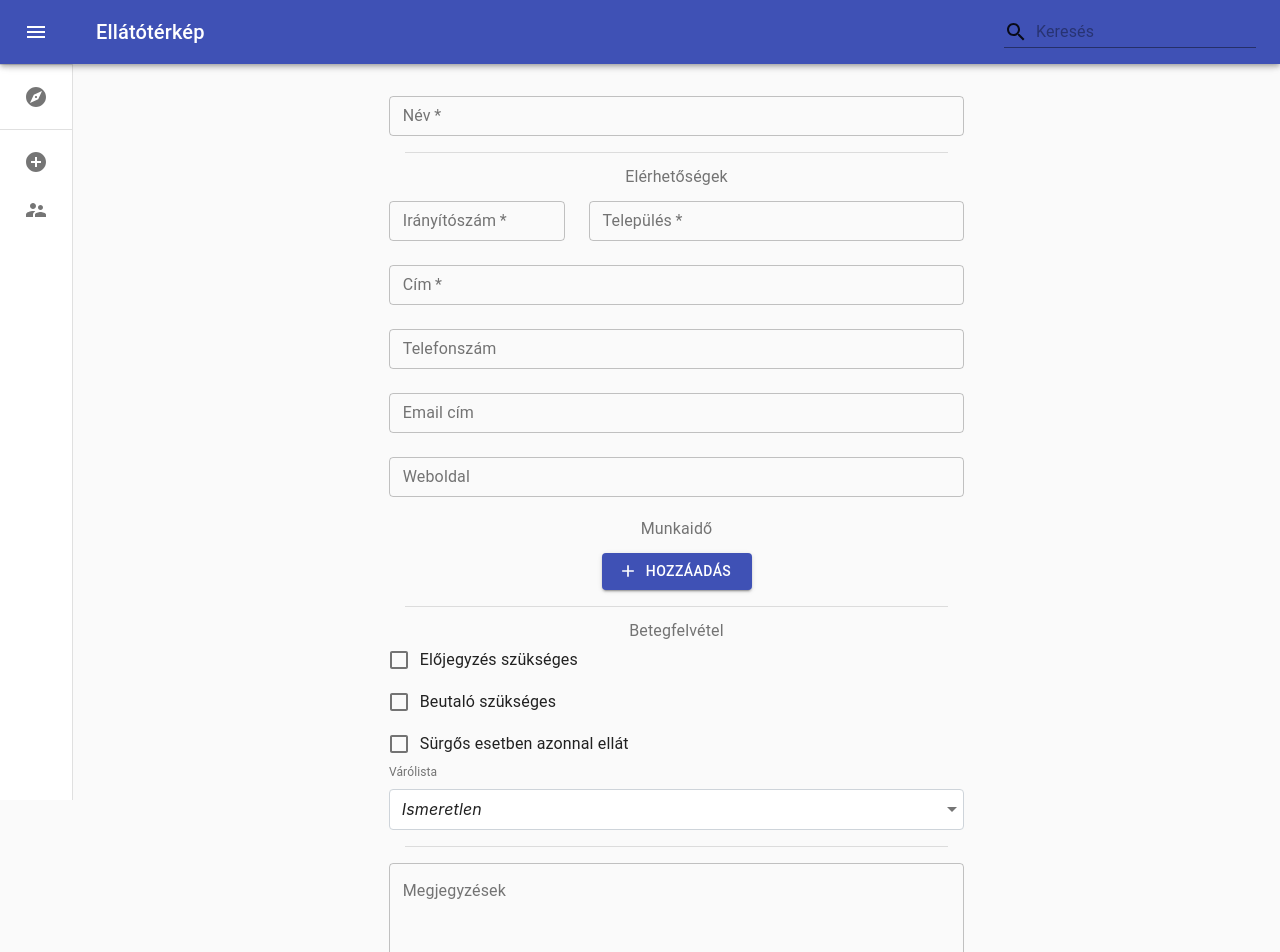
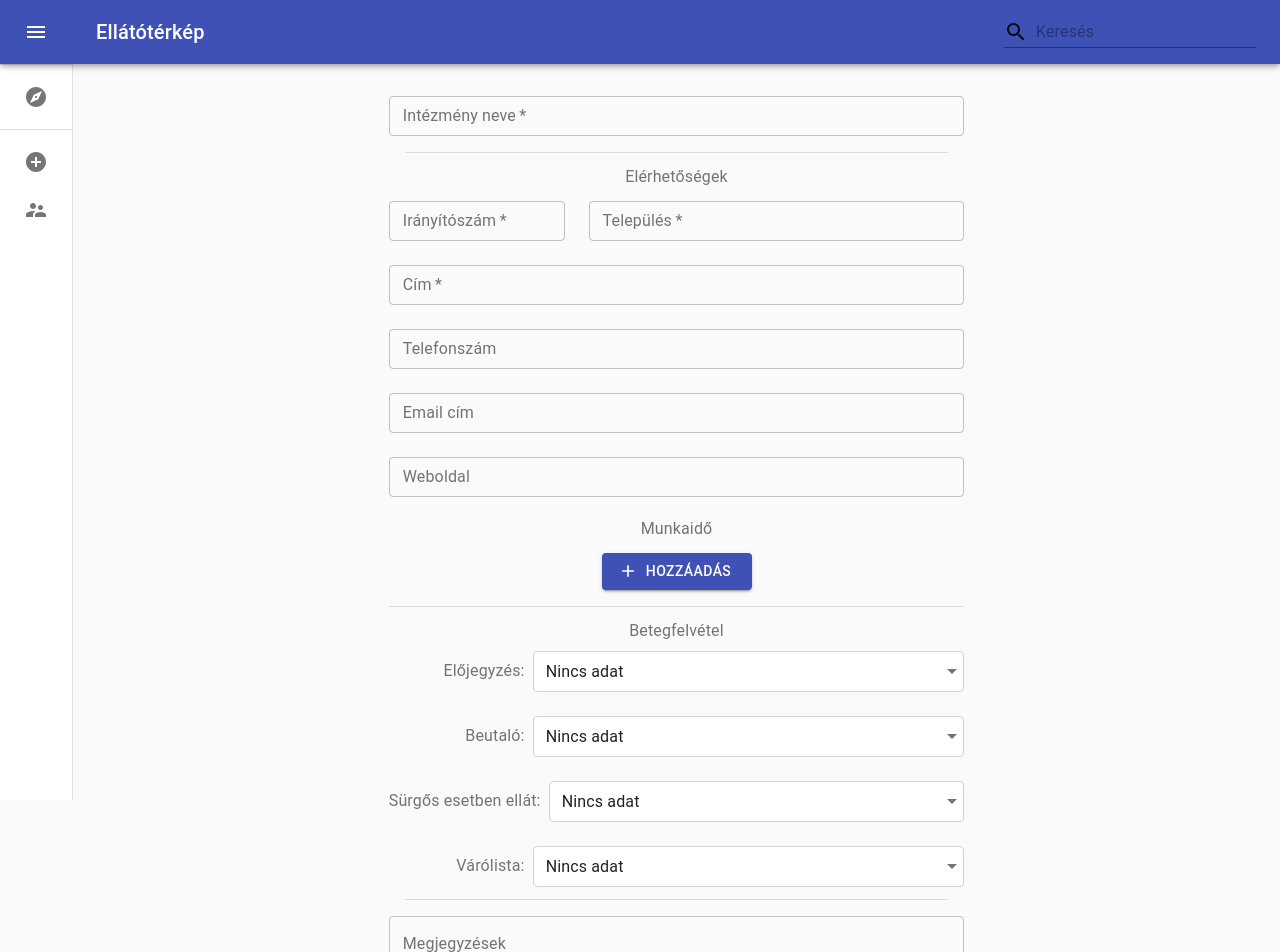
Before and after one commit to csuvikg/pszi-info, a React (Create React App) app in the folder ui/: page /#/providers/add in a window 1280 px wide. Shown: the top 952 px of the page. Built offline with nearby package versions, Linux system fonts and the light colour scheme.

Commit message:
Clean up code, restructure components

```diff
--- /dev/null
+++ b/ui/src/components/forms/SelectInput.jsx
@@ -0,0 +1,70 @@
+import {FormControl, InputBase, MenuItem, Select, Typography, withStyles} from "@material-ui/core";
+import {makeStyles} from "@material-ui/core/styles";
+import PropTypes from "prop-types";
+
+
+const SelectInputField = withStyles((theme) => ({
+    root: {
+        flex: 1,
+        "label + &": {
+            marginTop: theme.spacing(3),
+        },
+    },
+    input: {
+        textAlign: "left",
+        borderRadius: 4,
+        position: "relative",
+        backgroundColor: theme.palette.background.paper,
+        border: "1px solid #ced4da",
+        fontSize: 16,
+        padding: "10px 26px 10px 12px",
+        transition: theme.transitions.create(["border-color", "box-shadow"]),
+        "&:focus": {
+            borderRadius: 4,
+            borderColor: "#80bdff",
+            boxShadow: "0 0 0 0.2rem rgba(0,123,255,.25)",
+        },
+    },
+}))(InputBase);
+
+const useStyles = makeStyles(() => ({
+    selectContainer: {
+        flexDirection: "row",
+        alignItems: "center",
+        padding: "12px 0"
+    },
+    selectLabel: {
+        paddingRight: "0.5rem",
+        textAlign: "right",
+        minWidth: "25%"
+    }
+}));
+
+export const SelectInput = ({id, label, options, value, onChange}) => {
+    const classes = useStyles();
+    const handleChange = ({target: {value}}) => {
+        onChange(value);
+    }
+
+    return <FormControl className={classes.selectContainer}>
+        <Typography className={classes.selectLabel} color="textSecondary">{label}</Typography>
+        <Select
+            value={value}
+            onChange={handleChange}
+            input={<SelectInputField/>}
+        >
+            {options.map(({value, label}) => <MenuItem key={`${id}-${value}`} value={value}>{label}</MenuItem>)}
+        </Select>
+    </FormControl>
+}
+
+SelectInput.propTypes = {
+    id: PropTypes.string.isRequired,
+    label: PropTypes.string.isRequired,
+    options: PropTypes.arrayOf(PropTypes.shape({
+        value: PropTypes.string.isRequired,
+        label: PropTypes.string.isRequired
+    })).isRequired,
+    value: PropTypes.string.isRequired,
+    onChange: PropTypes.func.isRequired
+}
--- a/ui/src/components/WorkingHoursAddModal.jsx
+++ b/ui/src/components/forms/workinghours/WorkingHoursAddModal.jsx
@@ -9,7 +9,7 @@ import {
 import {ToggleButton, ToggleButtonGroup} from "@material-ui/lab";
 import PropTypes from "prop-types";
 import {useState} from "react";
-import {DAYS} from "./WorkingHoursWeekInput";
+import {DAYS} from "./WorkingHoursInput";
 import {TimePicker} from "@material-ui/pickers";
 import dayjs from "dayjs";
 
--- a/ui/src/components/WorkingHoursInput.jsx
+++ b/ui/src/components/forms/workinghours/WorkingHoursDayItem.jsx
@@ -10,7 +10,7 @@ import {
 } from "@material-ui/core";
 import DeleteIcon from '@material-ui/icons/Delete';
 
-export const WorkingHoursInput = ({data: {value, label, workingHours}, onDelete}) => {
+export const WorkingHoursDayItem = ({data: {value, label, workingHours}, onDelete}) => {
     const handleDelete = ({workingHoursIndex}) => onDelete({
         day: value,
         workingHoursIndex
@@ -44,7 +44,7 @@ export const WorkingHoursInput = ({data: {value, label, workingHours}, onDelete}
     </Card>
 }
 
-WorkingHoursInput.propTypes = {
+WorkingHoursDayItem.propTypes = {
     data: PropTypes.shape({
         value: PropTypes.oneOf(["MONDAY", "TUESDAY", "WEDNESDAY", "THURSDAY", "FRIDAY", "SATURDAY", "SUNDAY"]).isRequired,
         label: PropTypes.string.isRequired,
--- a/ui/src/components/WorkingHoursWeekInput.jsx
+++ b/ui/src/components/forms/workinghours/WorkingHoursInput.jsx
@@ -6,7 +6,7 @@ import {
     Grid,
 } from "@material-ui/core";
 import {useState} from "react";
-import {WorkingHoursInput} from "./WorkingHoursInput";
+import {WorkingHoursDayItem} from "./WorkingHoursDayItem";
 import {Add} from "@material-ui/icons";
 import {WorkingHoursAddModal} from "./WorkingHoursAddModal";
 
@@ -55,7 +55,7 @@ export const DAYS = {
     }
 }
 
-export const WorkingHoursWeekInput = () => {
+export const WorkingHoursInput = () => {
     const [workingHours, setWorkingHours] = useState(DAYS);
     const [isDialogOpen, setDialogOpen] = useState(false);
 
@@ -80,7 +80,7 @@ export const WorkingHoursWeekInput = () => {
                 <Grid container spacing={1}>
                     {Object.values(workingHours).filter(({workingHours}) => workingHours && workingHours.length > 0).map(data =>
                         <Grid key={`${data.value}-grid`} item xs={12} sm={6} md={4}>
-                            <WorkingHoursInput data={data} onDelete={handleWorkingHoursDeleted} key={data.value}/>
+                            <WorkingHoursDayItem data={data} onDelete={handleWorkingHoursDeleted} key={data.value}/>
                         </Grid>
                     )}
                     <Grid item xs={12} sm={6} md={4}>
--- a/ui/src/index.js
+++ b/ui/src/index.js
@@ -3,11 +3,11 @@ import ReactDOM from "react-dom";
 import {App} from "./App";
 import reportWebVitals from "./reportWebVitals";
 import {MuiPickersUtilsProvider} from "@material-ui/pickers"
-import DateTimeUtils from "@date-io/dayjs"
+import DayJs from "@date-io/dayjs"
 
 
 ReactDOM.render(
-    <MuiPickersUtilsProvider utils={DateTimeUtils}>
+    <MuiPickersUtilsProvider utils={DayJs}>
         <App/>
     </MuiPickersUtilsProvider>,
     document.getElementById("root")
--- a/ui/src/pages/AddProvider.jsx
+++ b/ui/src/pages/AddProvider.jsx
@@ -1,56 +1,41 @@
 import {
-    Button, Card, CardContent,
-    Checkbox, Divider,
+    Button,
+    Divider,
     FormControl,
-    FormControlLabel,
     FormGroup,
-    FormLabel, Grid, InputAdornment, InputBase,
-    InputLabel, MenuItem,
-    Select, TextareaAutosize, TextField, withStyles
+    FormLabel,
+    Grid,
+    TextField,
 } from "@material-ui/core";
 import {useState} from "react";
-import {WorkingHoursWeekInput} from "../components";
-
-const SelectInput = withStyles((theme) => ({
-    root: {
-        'label + &': {
-            marginTop: theme.spacing(3),
-        },
-    },
-    input: {
-        borderRadius: 4,
-        position: 'relative',
-        backgroundColor: theme.palette.background.paper,
-        border: '1px solid #ced4da',
-        fontSize: 16,
-        padding: '10px 26px 10px 12px',
-        transition: theme.transitions.create(['border-color', 'box-shadow']),
-        // Use the system font instead of the default Roboto font.
-        fontFamily: [
-            '-apple-system',
-            'BlinkMacSystemFont',
-            '"Segoe UI"',
-            'Roboto',
-            '"Helvetica Neue"',
-            'Arial',
-            'sans-serif',
-            '"Apple Color Emoji"',
-            '"Segoe UI Emoji"',
-            '"Segoe UI Symbol"',
-        ].join(','),
-        '&:focus': {
-            borderRadius: 4,
-            borderColor: '#80bdff',
-            boxShadow: '0 0 0 0.2rem rgba(0,123,255,.25)',
-        },
-    },
-}))(InputBase);
+import {SelectInput, WorkingHoursInput} from "../components";
+import {makeStyles} from "@material-ui/core/styles";
 
 
+const useStyles = makeStyles(() => ({
+    container: {
+        textAlign: "center",
+        justifyContent: "center"
+    },
+    spaceAround: {
+        margin: "1rem 0"
+    },
+    submitButton: {
+        margin: "1rem 0",
+        width: "50%",
+        alignSelf: "flex-end"
+    }
+}));
+
 export const AddProvider = () => {
+    const classes = useStyles();
+    const [name, setName] = useState("");
+    const [isReservationNeeded, setReservationNeeded] = useState("UNKNOWN");
+    const [isReferralNeeded, setReferralNeeded] = useState("UNKNOWN");
+    const [acceptsUrgentCases, setAcceptsUrgentCases] = useState("UNKNOWN");
     const [waitingList, setWaitingList] = useState("UNKNOWN");
 
-    return <Grid container spacing={3} style={{textAlign: "center", justifyContent: "center"}}>
+    return <Grid container spacing={3} className={classes.container}>
         <Grid item xs={12} md={8} lg={6}>
             <form onSubmit={e => console.log(e.target)} style={
                 {
@@ -59,141 +44,103 @@ export const AddProvider = () => {
                     width: "100%"
                 }
             }>
-                <FormControl style={{margin: "1rem 0"}}>
-                    <TextField required id="institutionName" variant="outlined" size="small" label="Név"/>
+                <FormControl className={classes.spaceAround}>
+                    <TextField required
+                               id="institutionName"
+                               variant="outlined"
+                               size="small"
+                               label="Intézmény neve"
+                               value={name}
+                               onChange={({target: {value}}) => setName(value)}
+                    />
                 </FormControl>
                 <Divider variant="middle" style={{marginBottom: "1rem"}}/>
                 <FormControl component="fieldset">
-                    <FormLabel component="legend" style={{margin: "1rem 0"}}>Elérhetőségek</FormLabel>
+                    <FormLabel component="legend" className={classes.spaceAround}>Elérhetőségek</FormLabel>
                     <FormGroup aria-label="contacts">
                         <Grid container spacing={3}>
                             <Grid item xs={12} sm={4}>
-                                <TextField required id="postalCode" variant="outlined" size="small" label="Irányítószám"
-                                           style={{
-                                               width: "100%"
-                                           }}/>
+                                <TextField fullWidth required id="postalCode" variant="outlined" size="small"
+                                           label="Irányítószám"/>
                             </Grid>
                             <Grid item xs={12} sm={8}>
-                                <TextField required id="city" variant="outlined" size="small" label="Település" style={{
-                                    width: "100%"
-                                }}/>
+                                <TextField fullWidth required id="city" variant="outlined" size="small"
+                                           label="Település"/>
                             </Grid>
                             <Grid item xs={12}>
-                                <TextField required id="address" variant="outlined" size="small" label="Cím" style={{
-                                    width: "100%"
-                                }}/>
+                                <TextField fullWidth required id="address" variant="outlined" size="small" label="Cím"/>
                             </Grid>
                             <Grid item xs={12}>
-                                <TextField id="phoneNumber" variant="outlined" size="small" label="Telefonszám"
-                                           style={{
-                                               width: "100%"
-                                           }}
-                                />
+                                <TextField fullWidth id="phoneNumber" variant="outlined" size="small"
+                                           label="Telefonszám"/>
                             </Grid>
                             <Grid item xs={12}>
-                                <TextField id="email" type="email" variant="outlined" size="small" label="Email cím"
-                                           style={{
-                                               width: "100%"
-                                           }}
-                                />
+                                <TextField fullWidth id="email" type="email" variant="outlined" size="small"
+                                           label="Email cím"/>
                             </Grid>
                             <Grid item xs={12}>
-                                <TextField id="website" variant="outlined" size="small" label="Weboldal" style={{
-                                    width: "100%"
-                                }}/>
+                                <TextField fullWidth id="website" variant="outlined" size="small" label="Weboldal"/>
                             </Grid>
                             <Grid item xs={12}>
-                                <WorkingHoursWeekInput/>
+                                <WorkingHoursInput/>
                             </Grid>
                         </Grid>
                     </FormGroup>
                 </FormControl>
-                <Divider variant="middle" style={{marginTop: "1rem", marginBottom: "1rem"}}/>
+                <Divider variant="middle" className={classes.spaceAround}/>
                 <FormControl component="fieldset">
                     <FormLabel component="legend">Betegfelvétel</FormLabel>
                     <FormGroup aria-label="patient admission">
-                        <FormControlLabel
-                            value="isReservationNeeded"
-                            control={<Checkbox color="primary"/>}
-                            label="Előjegyzés szükséges"
-                            labelPlacement="end"
+                        <SelectInput id="isReservationNeeded"
+                                     value={isReservationNeeded}
+                                     label="Előjegyzés:"
+                                     onChange={setReservationNeeded}
+                                     options={[
+                                         {value: "UNKNOWN", label: "Nincs adat"},
+                                         {value: "TRUE", label: "Szükséges"},
+                                         {value: "FALSE", label: "Nem szükséges"}
+                                     ]}
                         />
-                        <FormControlLabel
-                            value="isReferralNeeded"
-                            control={<Checkbox color="primary"/>}
-                            label="Beutaló szükséges"
-                            labelPlacement="end"
+                        <SelectInput id="isReferralNeeded"
+                                     value={isReferralNeeded}
+                                     label="Beutaló:"
+                                     onChange={setReferralNeeded}
+                                     options={[
+                                         {value: "UNKNOWN", label: "Nincs adat"},
+                                         {value: "TRUE", label: "Szükséges"},
+                                         {value: "FALSE", label: "Nem szükséges"}
+                                     ]}
                         />
-                        <FormControlLabel
-                            value="acceptsUrgentCasesImmediately"
-                            control={<Checkbox color="primary"/>}
-                            label="Sürgős esetben azonnal ellát"
-                            labelPlacement="end"
+                        <SelectInput id="acceptsUrgentCases"
+                                     value={acceptsUrgentCases}
+                                     label="Sürgős esetben ellát:"
+                                     onChange={setAcceptsUrgentCases}
+                                     options={[
+                                         {value: "UNKNOWN", label: "Nincs adat"},
+                                         {value: "TRUE", label: "Igen"},
+                                         {value: "FALSE", label: "Nem"}
+                                     ]}
                         />
-                        <FormControl>
-                            <InputLabel id="waitingList">Várólista</InputLabel>
-                            <Select
-                                labelId="waitingList"
-                                value={waitingList}
-                                onChange={e => setWaitingList(e.target.value)}
-                                input={<SelectInput/>}
-                                style={{textAlign: "left"}}
-                            >
-                                <MenuItem value="UNKNOWN"><em>Ismeretlen</em></MenuItem>
-                                <MenuItem value="DAYS">Néhány nap</MenuItem>
-                                <MenuItem value="WEEKS">Néhány hét</MenuItem>
-                                <MenuItem value="MONTHS">Néhány hónap</MenuItem>
-                            </Select>
-                        </FormControl>
+                        <SelectInput id="waitingList"
+                                     value={waitingList}
+                                     label="Várólista:"
+                                     onChange={setWaitingList}
+                                     options={[
+                                         {value: "UNKNOWN", label: "Nincs adat"},
+                                         {value: "DAYS", label: "Néhány nap"},
+                                         {value: "WEEKS", label: "Néhány hét"},
+                                         {value: "MONTHS", label: "Néhány hónap"}
+                                     ]}
+                        />
                     </FormGroup>
-                    <Divider variant="middle" style={{marginTop: "1rem"}}/>
-                    <TextField multiline rows={5} variant="outlined" label="Megjegyzések" style={{margin: "1rem 0"}}/>
+                    <Divider variant="middle"/>
+                    <TextField multiline rows={5} variant="outlined" label="Megjegyzések"
+                               className={classes.spaceAround}/>
                 </FormControl>
-                <Button type="submit" style={{margin: "1rem 0", width: "50%", alignSelf: "flex-end"}}
-                        variant="contained" color="primary">Elküldés</Button>
+                <Button type="submit" className={classes.submitButton} variant="contained" color="primary">
+                    Elküldés
+                </Button>
             </form>
         </Grid>
     </Grid>
-
-    // return <Form onSubmit={console.log} render={({ handleSubmit }) => (
-    //     <form onSubmit={handleSubmit}>
-    //         <h2>Simple Default Input</h2>
-    //         <div>
-    //             <label>First Name</label>
-    //             <Field name="firstName" component="input" placeholder="First Name" />
-    //         </div>
-    //
-    //         <h2>An Arbitrary Reusable Input Component</h2>
-    //         <div>
-    //             <label>Interests</label>
-    //             <Field name="interests" component={InterestPicker} />
-    //         </div>
-    //
-    //         <h2>Render Function</h2>
-    //         <Field
-    //             name="bio"
-    //             render={({ input, meta }) => (
-    //                 <div>
-    //                     <label>Bio</label>
-    //                     <textarea {...input} />
-    //                     {meta.touched && meta.error && <span>{meta.error}</span>}
-    //                 </div>
-    //             )}
-    //         />
-    //
-    //         <h2>Render Function as Children</h2>
-    //         <Field name="phone">
-    //             {({ input, meta }) => (
-    //                 <div>
-    //                     <label>Phone</label>
-    //                     <input type="text" {...input} placeholder="Phone" />
-    //                     {meta.touched && meta.error && <span>{meta.error}</span>}
-    //                 </div>
-    //             )}
-    //         </Field>
-    //
-    //         <button type="submit">Submit</button>
-    //     </form>
-    // )}
-    // />
 }
```
Also changed, not shown: ui/src/components/index.js (+5 -4 lines), ui/src/components/menu/DrawerItem.jsx (renamed from ui/src/components/DrawerItem.jsx), ui/src/components/menu/DrawerItemList.jsx (renamed from ui/src/components/DrawerItemList.jsx), ui/src/components/menu/MenuButton.jsx (renamed from ui/src/components/MenuButton.jsx).
